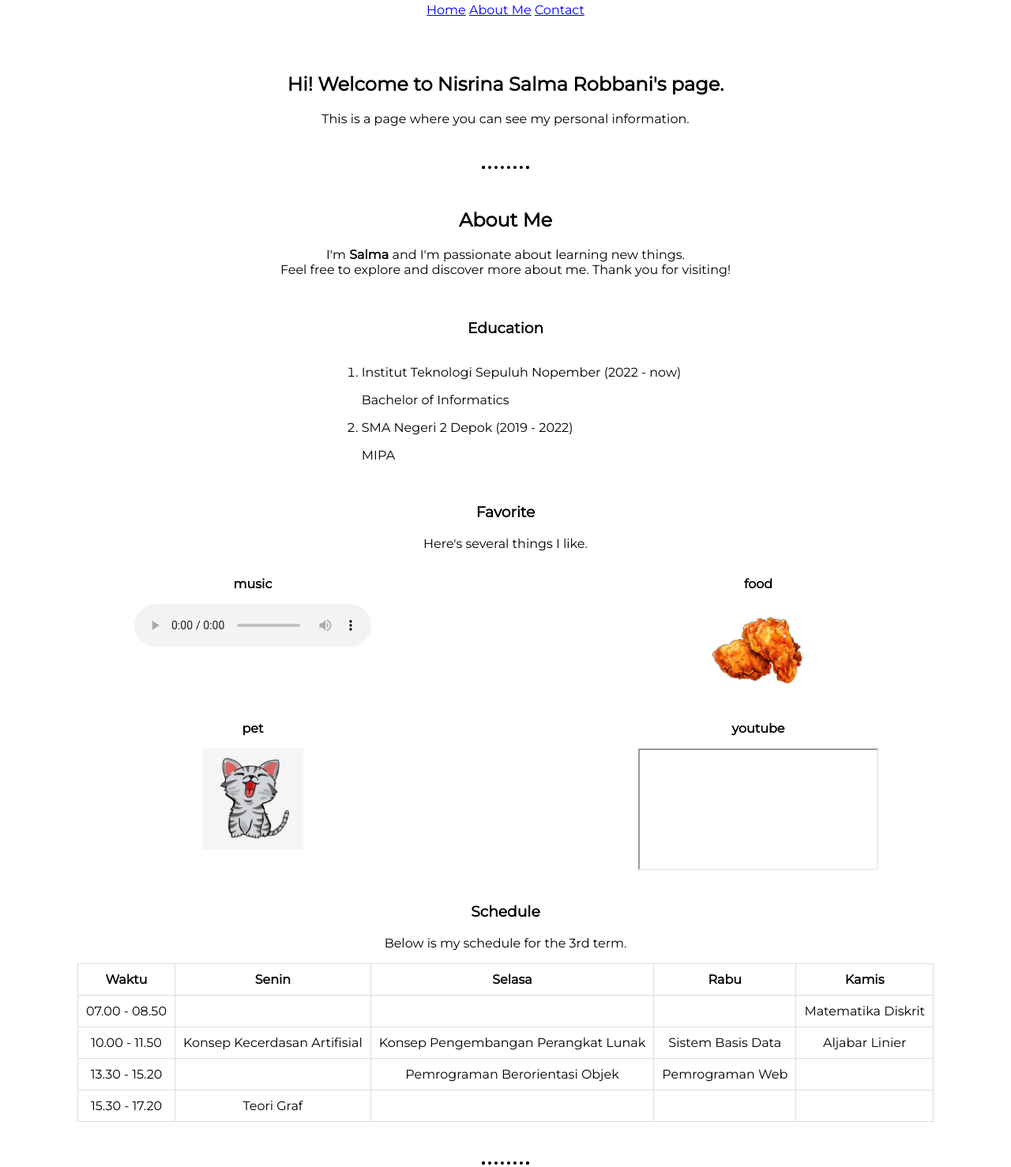
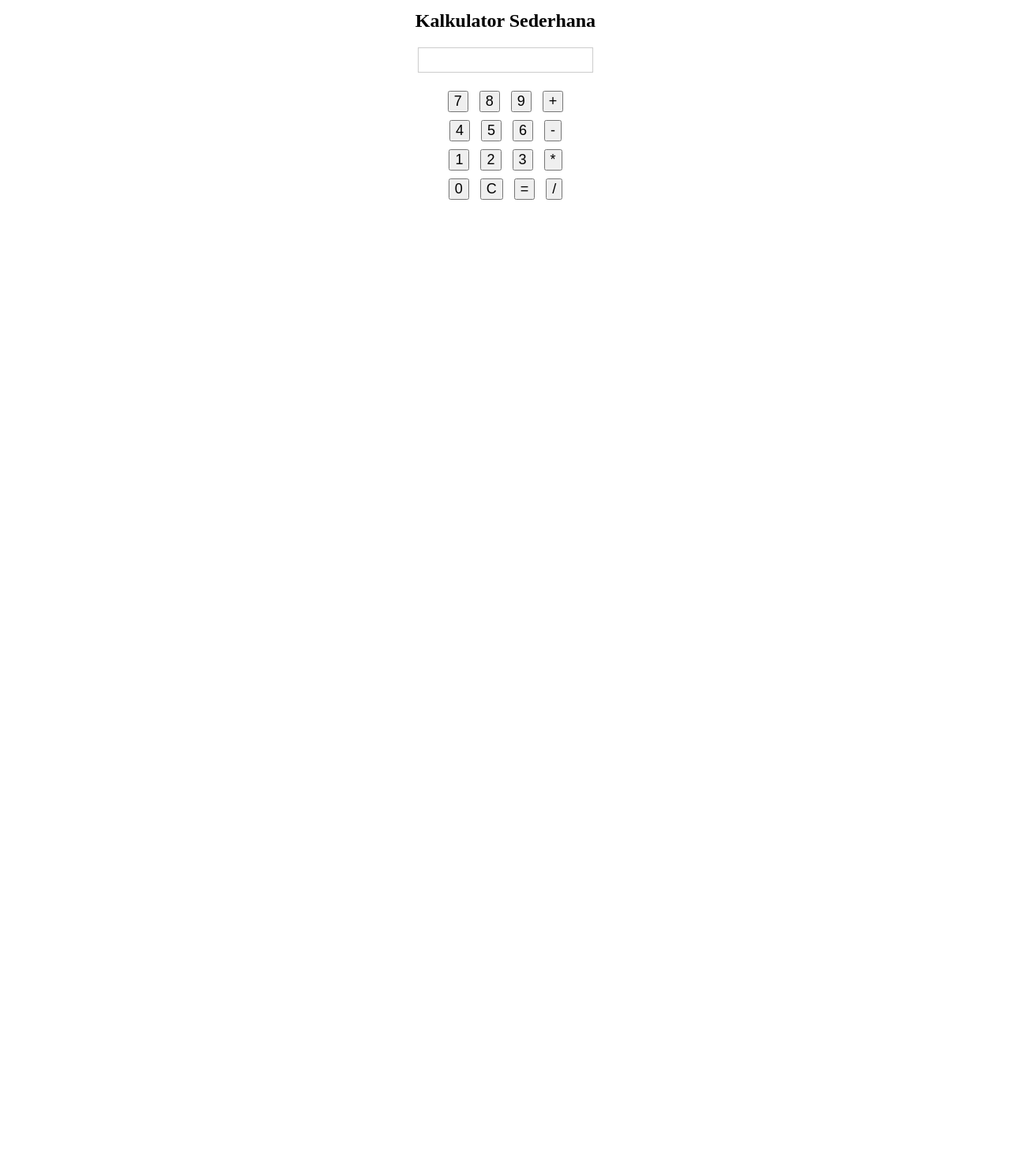
Before and after one commit to nisrinasalm/pweb-tugas, a plain HTML site: page index.html in a window 1280 px wide. Shown: the part 7-1485 px from the top of the page at 79% size. After the commit the page ends 800 px from the top, so only its background shows below. Drawn offline with Linux system fonts and the light colour scheme; grey boxes are pictures that could not be loaded.

Commit message:
add tugas 4

```diff
--- a/index.html
+++ b/index.html
@@ -1,148 +1,76 @@
 <!DOCTYPE html>
 <html lang="en">
+
 <head>
     <meta charset="UTF-8">
     <meta name="viewport" content="width=device-width, initial-scale=1.0">
-    <title>Nisrina Salma Robbani</title>
-    <link rel="stylesheet" href="/styles.css">
-    <link rel="preconnect" href="https://fonts.googleapis.com">
-    <link rel="preconnect" href="https://fonts.gstatic.com" crossorigin>
-    <link href="https://fonts.googleapis.com/css2?family=Merriweather&family=Montserrat&family=Sacramento&display=swap" rel="stylesheet">
+    <title>Kalkulator Sederhana</title>
+    <style>
+        .calculator {
+            margin: 0 auto;
+            text-align: center;
+        }
+
+        .buttons button {
+            font-size: 18px;
+            margin: 5px;
+        }
+
+        #output {
+            max-width: 200px;
+            height: 30px;
+            font-size: 24px;
+            border: 1px solid #ccc;
+            margin: 0 auto;
+            display: flex;
+            justify-content: flex-end;
+            align-items: center;
+            padding: 0 10px;
+        }
+    </style>
 </head>
+
 <body>
-    <nav style="padding-top: 10px;">
-        <a href="#">Home</a>
-        <a href="#about-me">About Me</a>
-        <a href="#contact">Contact</a>
-      </nav>
-    <main>
-        <section id="home">
-            <h1>Hi! Welcome to Nisrina Salma Robbani's page.</h1>
-            <p>This is a page where you can see my personal information.</p>
-        </section>
-        <section id="about-me">
-            <div>
-                <hr>
-                <h2>About Me</h2>
-                <p>I'm <strong>Salma</strong> and I'm passionate about learning new things. <br>
-                Feel free to explore and discover more about me. Thank you for visiting!</p>
-            </div>
+    <div class="calculator">
+        <h2>Kalkulator Sederhana</h2>
+        <div id="output"></div><br>
+        <div class="buttons">
+            <button onclick="appendToOutput('7')">7</button>
+            <button onclick="appendToOutput('8')">8</button>
+            <button onclick="appendToOutput('9')">9</button>
+            <button onclick="appendToOutput('+')">+</button>
             <br>
-            <div>
-                <h3>Education</h3>
-                <div class="list">
-                    <ol style="text-align: justify;">
-                        <li>Institut Teknologi Sepuluh Nopember (2022 - now)
-                            <p>Bachelor of Informatics</p>
-                        </li>
-                        <li>SMA Negeri 2 Depok (2019 - 2022)
-                            <p>MIPA</p>
-                        </li>
-                    </ol>
-                </div>
-            </div>
-            <h3>Favorite</h3>
-            <p>Here's several things I like.</p>
-            <div class="container">
-                <div class="box">
-                    <p style="font-weight: bold;">music</p>
-                    <audio controls>
-                        <source src="src/august.mp3" type="audio/mpeg">
-                    <audio>
-                </div>
-                <div class="box">
-                    <p style="font-weight: bold;">food</p>
-                    <img class="like" src="/src/ayam.jpg" alt="ayam">
-                </div>
-            </div>
-            <div class="container">
-                <div class="box">
-                    <p style="font-weight: bold;">pet</p>
-                    <img class="like" src="/src/cat.jpg" alt="kucing">
-                </div>
-                <div class="box">
-                    <p style="font-weight: bold;">youtube</p>
-                    <iframe src="https://www.youtube.com/embed/Wfx-IaxPy9Q"></iframe>
-                </div>
-            </div>
+            <button onclick="appendToOutput('4')">4</button>
+            <button onclick="appendToOutput('5')">5</button>
+            <button onclick="appendToOutput('6')">6</button>
+            <button onclick="appendToOutput('-')">-</button>
             <br>
-            <div>
-                <h3>Schedule</h3>
-                <p>Below is my schedule for the 3rd term.</p>
-                <table>
-                    <tr>
-                        <th>Waktu</th>
-                        <th>Senin</th>
-                        <th>Selasa</th>
-                        <th>Rabu</th>
-                        <th>Kamis</th>
-                    </tr>
-                    <tr>
-                        <td>07.00 - 08.50</td>
-                        <td></td>
-                        <td></td>
-                        <td></td>
-                        <td>Matematika Diskrit</td>
-                    </tr>
-                    <tr>
-                        <td>10.00 - 11.50</td>
-                        <td>Konsep Kecerdasan Artifisial</td>
-                        <td>Konsep Pengembangan Perangkat Lunak</td>
-                        <td>Sistem Basis Data</td>
-                        <td>Aljabar Linier</td>
-                    </tr>
-                    <tr>
-                        <td>13.30 - 15.20</td>
-                        <td></td>
-                        <td>Pemrograman Berorientasi Objek</td>
-                        <td>Pemrograman Web</td>
-                        <td></td>
-                    </tr>
-                    <tr>
-                        <td>15.30 - 17.20</td>
-                        <td>Teori Graf</td>
-                        <td></td>
-                        <td></td>
-                        <td></td>
-                    </tr>
-                </table>
-            </div>
-            <hr>
-        </section>
-        <section id="contact">
-            <div>
-                <h2>Contact</h2>
-                <p>If you have any questions, feel free to contact me through</p>
-                <form>
-                    <label>Name</label><br>
-                    <input type="text" required><br><br>
-                    <label>Email</label><br>
-                    <input type="email" required><br><br>
-                    <label>Message</label><br>
-                    <textarea rows="4" required></textarea><br><br>
-                    <input type="submit" value="Submit">
-                </form>
-            </div>
+            <button onclick="appendToOutput('1')">1</button>
+            <button onclick="appendToOutput('2')">2</button>
+            <button onclick="appendToOutput('3')">3</button>
+            <button onclick="appendToOutput('*')">*</button>
             <br>
-            <p>or you can reach me out by</p>
-            <div class="sosmed">
-                <a href="https://github.com/nisrinasalm" target="_blank">
-                    <img class="soc" src="/src/github.png" alt="github">
-                </a>
-                <a href="https://linkedin.com/in/nisrinasalm" target="_blank">
-                    <img class="soc" src="/src/linkedin.png" alt="linkedin">
-                </a>
-                <a href="mailto:nisrinasalma19@gmail.com" target="_blank">
-                    <img class="soc" src="/src/mail.png" alt="gmail">
-                </a>
-                <a href="https://instagram.com/nisrinasalm" target="_blank">
-                    <img class="soc" src="/src/instagram.png" alt="instagram">
-                </a>
-            </div>
-        </section>
-    </main>
-    <footer>
-        <p>&copy; 2023 | Nisrina Salma Robbani</p>
-    </footer>
+            <button onclick="appendToOutput('0')">0</button>
+            <button onclick="clearOutput()">C</button>
+            <button onclick="result()">=</button>
+            <button onclick="appendToOutput('/')">/</button>
+        </div>
+    </div>
+
+    <script>
+        function appendToOutput(value) {
+            document.getElementById('output').innerText += value;
+        }
+
+        function clearOutput() {
+            document.getElementById('output').innerText = '';
+        }
+
+        function result() {
+            var hasil = eval(document.getElementById('output').innerText);
+                document.getElementById('output').innerText = hasil;
+        }
+    </script>
 </body>
+
 </html>
--- a/styles.css
+++ /dev/null
@@ -1,55 +0,0 @@
-body {
-    text-align: center;
-    margin: 0;
-    padding: 0;
-    font-family: 'Montserrat', sans-serif;
-}
-
-table {
-    border-collapse: collapse;
-    display: flex;
-    justify-content: center;
-}
-
-td, th {
-    border: 1px solid #dddddd;
-    text-align: center;
-    padding: 10px;
-}
-
-#home {
-    text-align: center;
-    padding-top: 50px;
-}
-
-.container {
-    display: flex;
-    justify-content: center;
-}
-
-.box {
-    display: block;
-    text-align: center;
-    width: 50%;
-}
-
-.like {
-    width: 20%;
-}
-
-.soc {
-    width: 3%;
-    padding: 10px;
-}
-
-hr {
-    border: dotted 4px;
-    border-bottom: none;
-    width: 4%;
-    margin: 50px auto;
-}
-
-.list {
-    display: flex;
-    justify-content: center;
-}
```
Also changed, not shown: src/ayam.jpg (deleted), src/cat.jpg (deleted), src/github.png (deleted), src/instagram.png (deleted), src/linkedin.png (deleted), src/mail.png (deleted), 2 other files.
